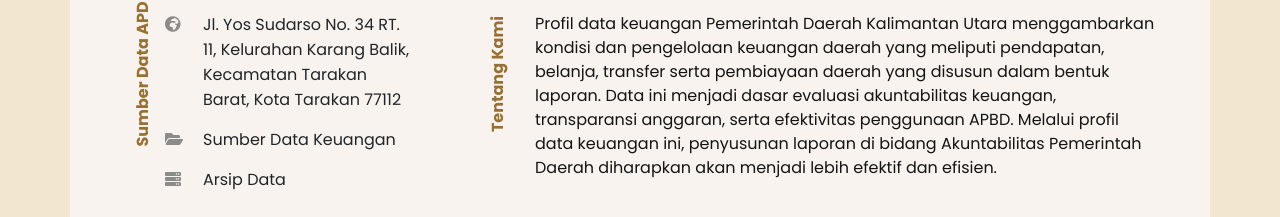
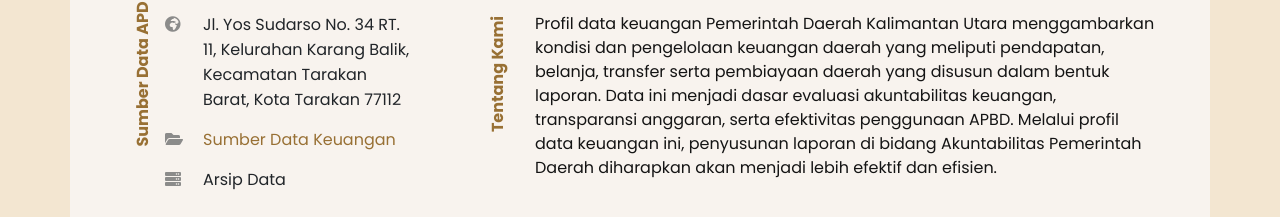
Before and after one commit to Zulkarim1992/keuangan, a plain HTML site: page index.html in a window 1280 px wide. Shown: the part 548-765 px from the top of the page. Drawn offline with nearby package versions, Linux system fonts and the light colour scheme; files whose address does not match are found by name.

Commit message:
Update index.html

```diff
--- a/index.html
+++ b/index.html
@@ -121,7 +121,9 @@
 									</tr>
 									<tr>
 										<td><i class="fas fa-folder-open"></i></td>
-										<td>Sumber Data Keuangan</td>
+										<td>
+											<a href="https://drive.google.com/drive/u/0/folders/1lVK9DzcYOIAuPwOYBq62ZtpFKygiduvS">Sumber Data Keuangan</a>
+										</td>
 									</tr>
 									<tr>
 										<td><i class="fas fa-server"></i></td>
```
